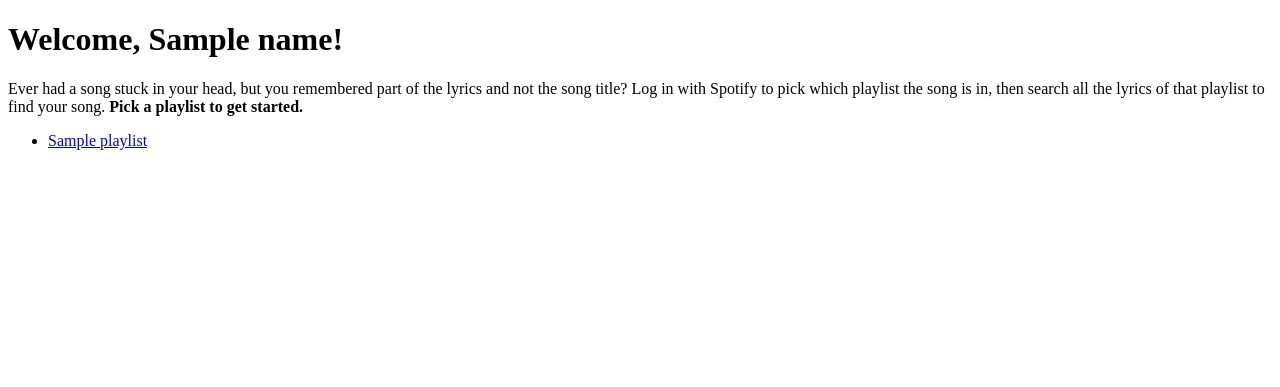
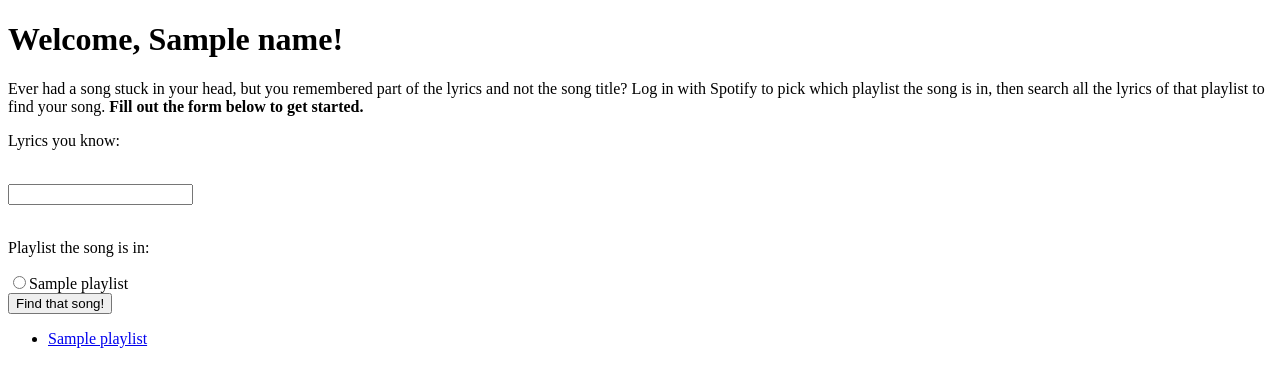
Before and after one commit to alisha/find-that-song, a Flask app: template templates/welcome.html in a window 1280 px wide. Shown: the top 387 px of the page. Run offline with Flask 2, Linux system fonts and the light colour scheme; the template is opened without the code that fills it: most values are stand-ins (such as "Sample title", 1, 10 or a date in 2020).

Commit message:
Scrape lyrics

```diff
--- a/main.py
+++ b/main.py
@@ -1,3 +1,4 @@
+from __future__ import print_function
 import click
 import urllib
 import base64
@@ -5,6 +6,7 @@ import requests
 import json
 import secret # local file that includes API keys
 from bs4 import BeautifulSoup
+import sys
 from flask import Flask, request, redirect, render_template, session
 app = Flask(__name__)
 
@@ -107,9 +109,13 @@ def callback():
   return render_template('welcome.html', name=profile_data["display_name"], playlists=playlist_data["items"], data=playlist_data)
 
 
-@app.route("/callback/<playlist_id>")
-def search(playlist_id):
+@app.route("/search")
+def search():
   tracks = []
+
+  # Access URL parameters
+  playlist_id = request.args.get('playlist_id', '')
+  query = request.args.get('query', '')
 
   # Get list of playlist's tracks
   playlist_tracks_api_endpoint = "{}/users/{}/playlists/{}/tracks".format(SPOTIFY_API_URL, session['user_id'], playlist_id)
@@ -154,7 +160,7 @@ def search(playlist_id):
 
     soup = BeautifulSoup(html, 'html.parser')
 
-    lyrics = soup.find(name="lyrics")
+    lyrics = soup.find("div", { "class" : "lyrics" })
     lyrics.script
 
     lyrics_text = " / ".join([lyric for lyric in lyrics.stripped_strings])
--- a/templates/welcome.html
+++ b/templates/welcome.html
@@ -7,7 +7,19 @@
   <h1>Welcome to Find That Song!</h1>
 {% endif %}
 
-<p>Ever had a song stuck in your head, but you remembered part of the lyrics and not the song title? Log in with Spotify to pick which playlist the song is in, then search all the lyrics of that playlist to find your song. <b>Pick a playlist to get started.</b></p>
+<p>Ever had a song stuck in your head, but you remembered part of the lyrics and not the song title? Log in with Spotify to pick which playlist the song is in, then search all the lyrics of that playlist to find your song. <b>Fill out the form below to get started.</b></p>
+
+<form action="/search" method="get">
+  <p>Lyrics you know:</p><br>
+  <input type="text" name="query"><br><br>
+
+  <p>Playlist the song is in:</p>
+  {% for playlist in playlists %}
+    <input type="radio" name="playlist_id" value="{{ playlist['id'] }}">{{ playlist["name"] }}<br>
+  {% endfor %}
+
+  <input type="submit" value="Find that song!">
+</form>
 
 <ul>
 {% for playlist in playlists %}
```
Also changed, not shown: output.txt (added), 1 other file.
